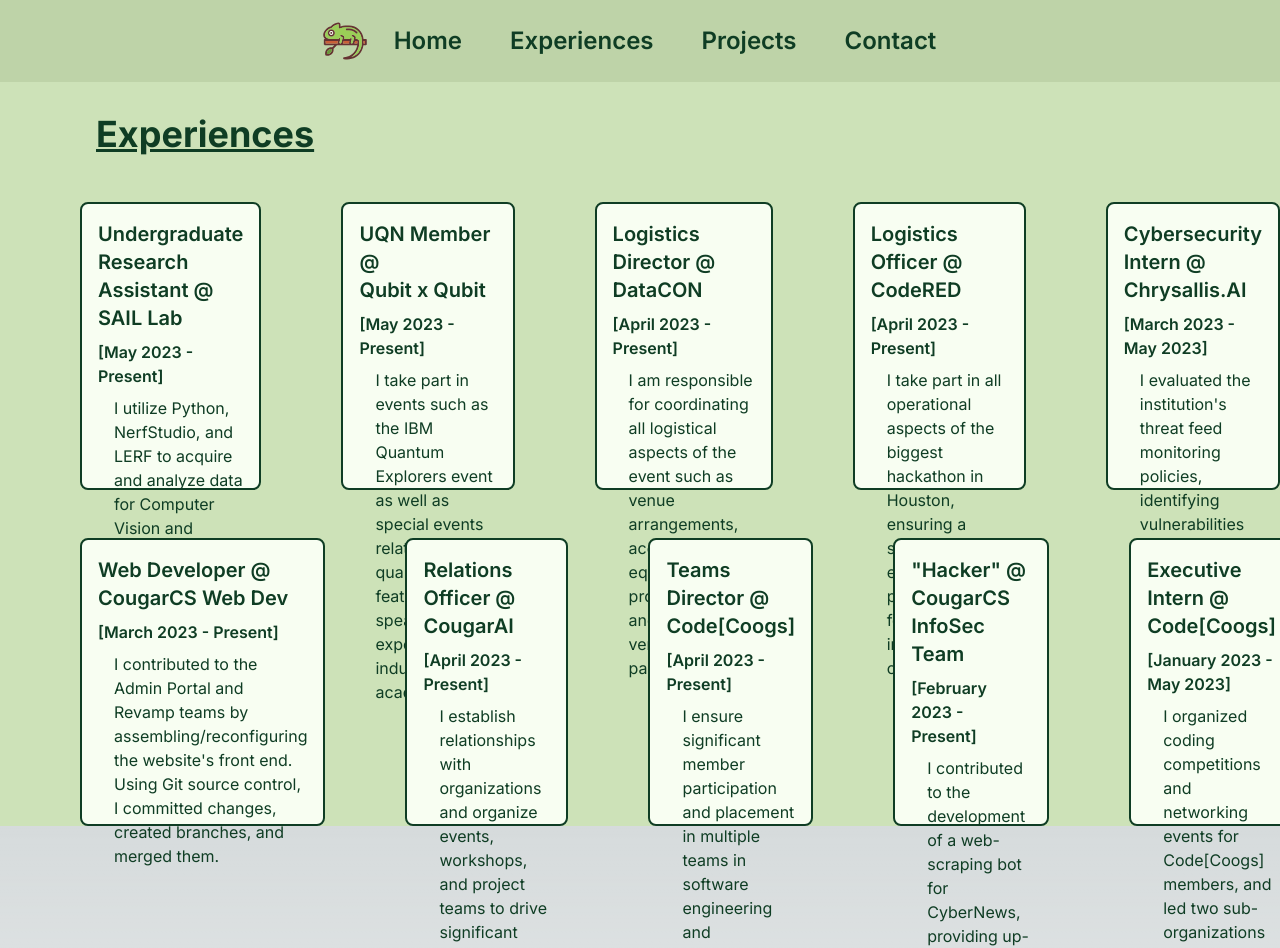
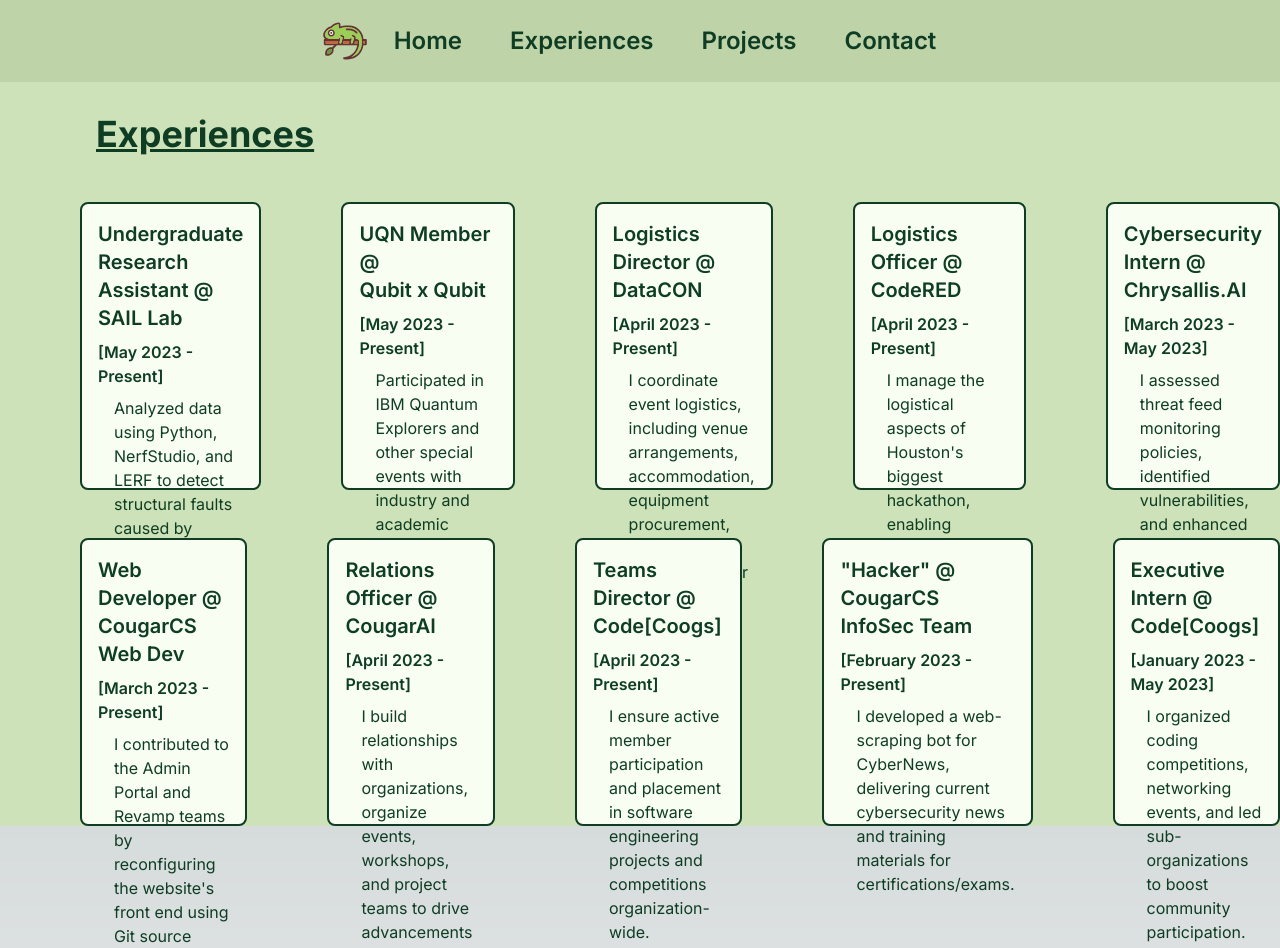
Before and after one commit to Ashishjob/Ashish-Job-Portfolio-Website, a Next.js app: page /experiences in a window 1280 px wide. Shown: the top 948 px of the page. Built offline with nearby package versions, Linux system fonts and the light colour scheme.

Commit message:
refactor: shorten experience descriptions

```diff
--- a/app/experiences/page.tsx
+++ b/app/experiences/page.tsx
@@ -26,7 +26,7 @@
               </h1>
               <h6 className="mt-2 font-semibold"> [May 2023 - Present] </h6>
               <div className="font-sm mt-2 flex flex-row text-base lg:ml-4">
-              I utilize Python, NerfStudio, and LERF to acquire and analyze data for Computer Vision and language modeling in order to detect faults in structures caused by natural disasters.
+              Analyzed data using Python, NerfStudio, and LERF to detect structural faults caused by natural disasters.
               </div>
             </a>
 
@@ -40,7 +40,7 @@
               </h1>
               <h6 className="mt-2 font-semibold"> [May 2023 - Present] </h6>
               <div className="font-sm mt-2 flex flex-row text-base lg:ml-4">
-                I take part in events such as the IBM Quantum Explorers event as well as special events related to the quantum field featuring guest speakers and experts in industry and academia
+                Participated in IBM Quantum Explorers and other special events with industry and academic experts in the quantum field.
               </div>
             </a>
 
@@ -55,7 +55,7 @@
               </h1>
               <h6 className="mt-2 font-semibold"> [April 2023 - Present] </h6>
               <div className="font-sm mt-2 flex flex-row text-base lg:ml-4">
-              I am responsible for coordinating all logistical aspects of the event such as venue arrangements, accommodation, equipment procurement, and vendor/sponsor partnerships.
+              I coordinate event logistics, including venue arrangements, accommodation, equipment procurement, and vendor/sponsor partnerships.
               </div>
             </a>
 
@@ -70,7 +70,7 @@
               </h1>
               <h6 className="mt-2 font-semibold"> [April 2023 - Present] </h6>
               <div className="font-sm mt-2 flex flex-row text-base lg:ml-4">
-              I take part in all operational aspects of the biggest hackathon in Houston, ensuring a seamless experience for participants to focus on innovation and collaboration.
+              I manage the logistical aspects of Houston's biggest hackathon, enabling participants to focus on innovation and collaboration.
               </div>
             </a>
 
@@ -85,7 +85,7 @@
               </h1>
               <h6 className="mt-2 font-semibold"> [March 2023 - May 2023] </h6>
               <div className="font-sm mt-2 flex flex-row text-base lg:ml-4">
-              I evaluated the institution&apos;s threat feed monitoring policies, identifying vulnerabilities to enhance cybersecurity, and I led a team promoting collaboration among all members.
+              I assessed threat feed monitoring policies, identified vulnerabilities, and enhanced cybersecurity through gap analyses.
               </div>
             </a>
           </div>
@@ -101,7 +101,7 @@
               </h1>
               <h6 className="mt-2 font-semibold"> [March 2023 - Present] </h6>
               <div className="font-sm mt-2 flex flex-row text-base lg:ml-4">
-                I contributed to the Admin Portal and Revamp teams by assembling/reconfiguring the website&apos;s front end. Using Git source control, I committed changes, created branches, and merged them.
+              I contributed to the Admin Portal and Revamp teams by reconfiguring the website's front end using Git source control.
               </div>
             </a>
 
@@ -116,7 +116,7 @@
               </h1>
               <h6 className="mt-2 font-semibold"> [April 2023 - Present] </h6>
               <div className="font-sm mt-2 flex flex-row text-base lg:ml-4">
-              I establish relationships with organizations and organize events, workshops, and project teams to drive significant advancements in AI and ML for participating students.
+              I build relationships with organizations, organize events, workshops, and project teams to drive advancements in AI and ML for students.
               </div>
             </a>
 
@@ -131,7 +131,7 @@
               </h1>
               <h6 className="mt-2 font-semibold"> [April 2023 - Present] </h6>
               <div className="font-sm mt-2 flex flex-row text-base lg:ml-4">
-              I ensure significant member participation and placement in multiple teams in software engineering and development projects and professional competitions throughout the organization.
+              I ensure active member participation and placement in software engineering projects and competitions organization-wide.
               </div>
             </a>
 
@@ -149,7 +149,7 @@
                 [February 2023 - Present]{" "}
               </h6>
               <div className="font-sm mt-2 flex flex-row text-base lg:ml-4">
-              I contributed to the development of a web-scraping bot for CyberNews, providing up-to-date cybersecurity news and training materials for certifications and exams.
+              I developed a web-scraping bot for CyberNews, delivering current cybersecurity news and training materials for certifications/exams.
               </div>
             </a>
 
@@ -167,7 +167,7 @@
                 [January 2023 - May 2023]{" "}
               </h6>
               <div className="font-sm mt-2 flex flex-row text-base lg:ml-4">
-              I organized coding competitions and networking events for Code[Coogs] members, and led two sub-organizations to increase participation within the community.
+              I organized coding competitions, networking events, and led sub-organizations to boost community participation.
               </div>
             </a>
           </div>
@@ -186,7 +186,7 @@
               </h1>
               <h6 className="mt-2 font-semibold"> [May 2023 - Present] </h6>
               <div className="font-sm mt-2 flex flex-row text-base lg:ml-4">
-                I utilize Python, NerfStudio, and LERF to acquire and analyze data for Computer Vision and language modeling in order to detect faults in structures caused by natural disasters.
+              Analyzed data using Python, NerfStudio, and LERF to detect structural faults caused by natural disasters.
               </div>
             </a>
 
@@ -200,7 +200,7 @@
               </h1>
               <h6 className="mt-2 font-semibold"> [May 2023 - Present] </h6>
               <div className="font-sm mt-2 flex flex-row text-base lg:ml-4">
-              I take part in events such as the IBM Quantum Explorers event as well as special events related to the quantum field featuring guest speakers and experts in industry and academia
+              Participated in IBM Quantum Explorers and other special events with industry and academic experts in the quantum field.
               </div>
             </a>
           </div>
@@ -217,7 +217,7 @@
               </h1>
               <h6 className="mt-2 font-semibold"> [April 2023 - Present] </h6>
               <div className="font-sm mt-2 flex flex-row text-base lg:ml-4">
-              I am responsible for coordinating all logistical aspects of the event such as venue arrangements, accommodation, equipment procurement, and vendor/sponsor partnerships.
+              I coordinate event logistics, including venue arrangements, accommodation, equipment procurement, and vendor/sponsor partnerships.
               </div>
             </a>
 
@@ -232,7 +232,7 @@
               </h1>
               <h6 className="mt-2 font-semibold"> [April 2023 - Present] </h6>
               <div className="font-sm mt-2 flex flex-row text-base lg:ml-4">
-              I take part in all operational aspects of the biggest hackathon in Houston, ensuring a seamless experience for participants to focus on innovation and collaboration.
+              I manage the logistical aspects of Houston's biggest hackathon, enabling participants to focus on innovation and collaboration.
               </div>
             </a>
           </div>
@@ -249,7 +249,7 @@
               </h1>
               <h6 className="mt-2 font-semibold"> [March 2023 - May 2023] </h6>
               <div className="font-sm mt-2 flex flex-row text-base lg:ml-4">
-              I evaluated the institution&apos;s threat feed monitoring policies, identifying vulnerabilities to enhance cybersecurity, and I led a team promoting collaboration among all members.
+              I assessed threat feed monitoring policies, identified vulnerabilities, and enhanced cybersecurity through gap analyses.
               </div>
             </a>
 
@@ -264,7 +264,7 @@
               </h1>
               <h6 className="mt-2 font-semibold"> [March 2023 - Present] </h6>
               <div className="font-sm mt-2 flex flex-row text-base lg:ml-4">
-              I contributed to the Admin Portal and Revamp teams by assembling/reconfiguring the website&apos;s front end. Using Git source control, I committed changes, created branches, and merged them.
+              I contributed to the Admin Portal and Revamp teams by reconfiguring the website's front end using Git source control.
               </div>
             </a>
           </div>
@@ -281,7 +281,7 @@
               </h1>
               <h6 className="mt-2 font-semibold"> [April 2023 - Present] </h6>
               <div className="font-sm mt-2 flex flex-row text-base lg:ml-4">
-              I establish relationships with organizations and organize events, workshops, and project teams to drive significant advancements in AI and ML for participating students.
+              I build relationships with organizations, organize events, workshops, and project teams to drive advancements in AI and ML for students.
               </div>
             </a>
 
@@ -296,7 +296,7 @@
               </h1>
               <h6 className="mt-2 font-semibold"> [April 2023 - Present] </h6>
               <div className="font-sm mt-2 flex flex-row text-base lg:ml-4">
-              I ensure significant member participation and placement in multiple teams in software engineering and development projects and professional competitions throughout the organization.
+              I ensure active member participation and placement in software engineering projects and competitions organization-wide.
               </div>
             </a>
           </div>
@@ -316,7 +316,7 @@
                 [February 2023 - Present]{" "}
               </h6>
               <div className="font-sm mt-2 flex flex-row text-base lg:ml-4">
-              I contributed to the development of a web-scraping bot for CyberNews, providing up-to-date cybersecurity news and training materials for certifications and exams.
+              I developed a web-scraping bot for CyberNews, delivering current cybersecurity news and training materials for certifications/exams.
               </div>
             </a>
 
@@ -334,7 +334,7 @@
                 [January 2023 - May 2023]{" "}
               </h6>
               <div className="font-sm mt-2 flex flex-row text-base lg:ml-4">
-              I organized coding competitions and networking events for Code[Coogs] members, and led two sub-organizations to increase participation within the community.
+              I organized coding competitions, networking events, and led sub-organizations to boost community participation.
               </div>
             </a>
           </div>
```
